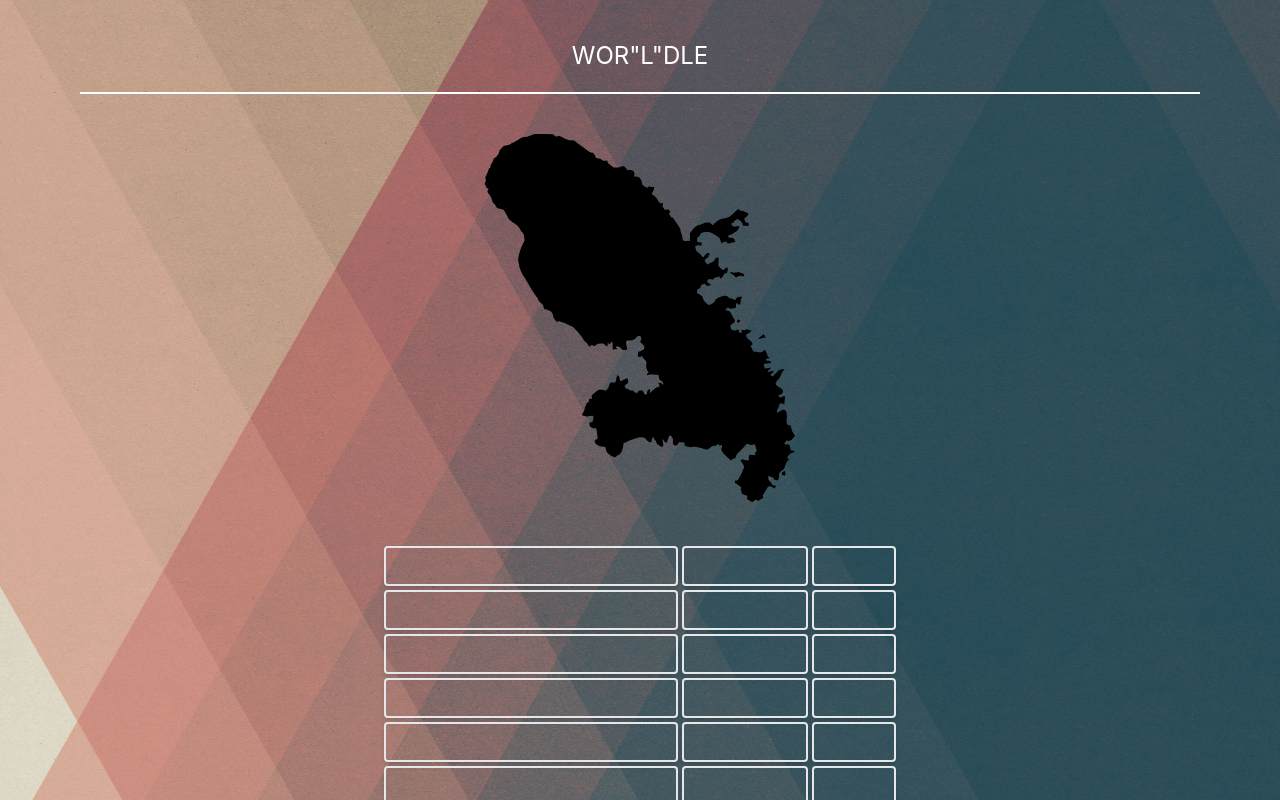
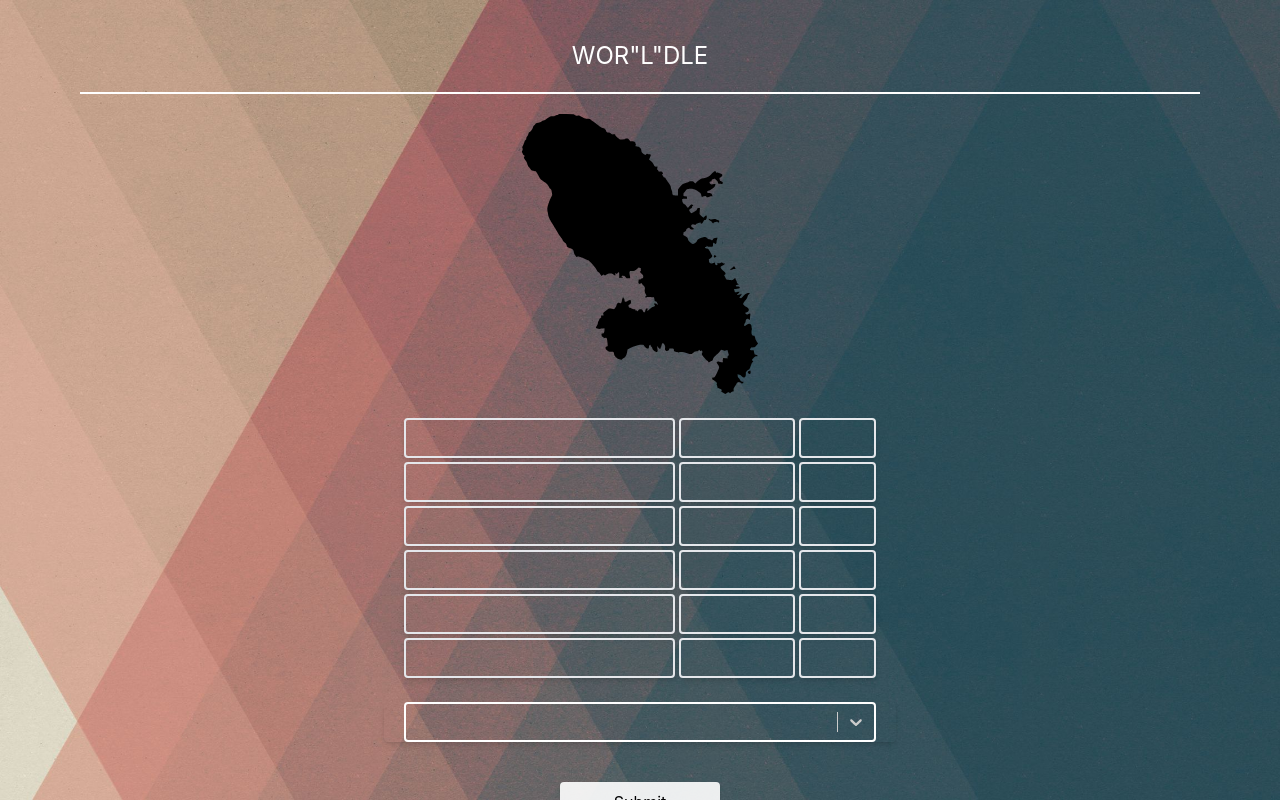
Before and after one commit to WeikeShi0730/worldle, a React (Create React App) app: page / in a window 1280 px wide. Shown: the top 800 px of the page. Built offline with nearby package versions, Linux system fonts and the light colour scheme.

Commit message:
Fix padding on components

```diff
--- a/src/components/current-country.component.tsx
+++ b/src/components/current-country.component.tsx
@@ -3,7 +3,7 @@ import useNewCountry from "../utils/useNewCountry";
 const CurrentCountry = () => {
   const countrySvg = useNewCountry();
   return (
-    <div className="max-w-xs md:max-w-sm lg:max-w-md m-auto p-10">
+    <div className="max-w-xs m-auto p-5">
       {countrySvg ? <img src={countrySvg} alt="Country SVG" /> : null}
     </div>
   );
--- a/src/components/guess-panel.component.tsx
+++ b/src/components/guess-panel.component.tsx
@@ -11,7 +11,7 @@ const GuessPanel = ({ selectedCountry, difference }: GuessPanelType) => {
   const { currentCountry } = useContext(AppContext);
 
   return (
-    <div className="flex w-full h-10 my-1 rounded text-white ">
+    <div className="flex w-full h-10 my-1 rounded text-white">
       <div className="country flex justify-center items-center w-7/12 border-2 rounded shadow-md hover:shadow-gray-400 transform duration-200 ease-in-out">
         {selectedCountry.label}
       </div>
--- a/src/components/guess-panels.component.tsx
+++ b/src/components/guess-panels.component.tsx
@@ -12,7 +12,7 @@ const GuessPanels = () => {
       {selectedCountries.map((selectedCountry, index) => {
         return (
           <div
-            className="max-w-xs sm:max-w-sm md:max-w-md lg:max-w-lg m-auto"
+            className="max-w-xs sm:max-w-sm md:max-w-md lg:max-w-lg m-auto px-5"
             key={index}
           >
             <GuessPanel
--- a/src/components/selections.component.tsx
+++ b/src/components/selections.component.tsx
@@ -100,7 +100,7 @@ const Selections = () => {
 
   return (
     <>
-      <div className="w-full flex justify-evenly items-center max-w-xs sm:max-w-sm md:max-w-md lg:max-w-lg m-auto my-5 rounded shadow-md hover:shadow-gray-400 transform duration-200 ease-in-out">
+      <div className="w-full flex justify-evenly items-center max-w-xs sm:max-w-sm md:max-w-md lg:max-w-lg m-auto my-5 px-5 rounded shadow-md hover:shadow-gray-400 transform duration-200 ease-in-out">
         <Select
           isDisabled={game === IN_PROCESS ? false : true}
           options={countries}
```
